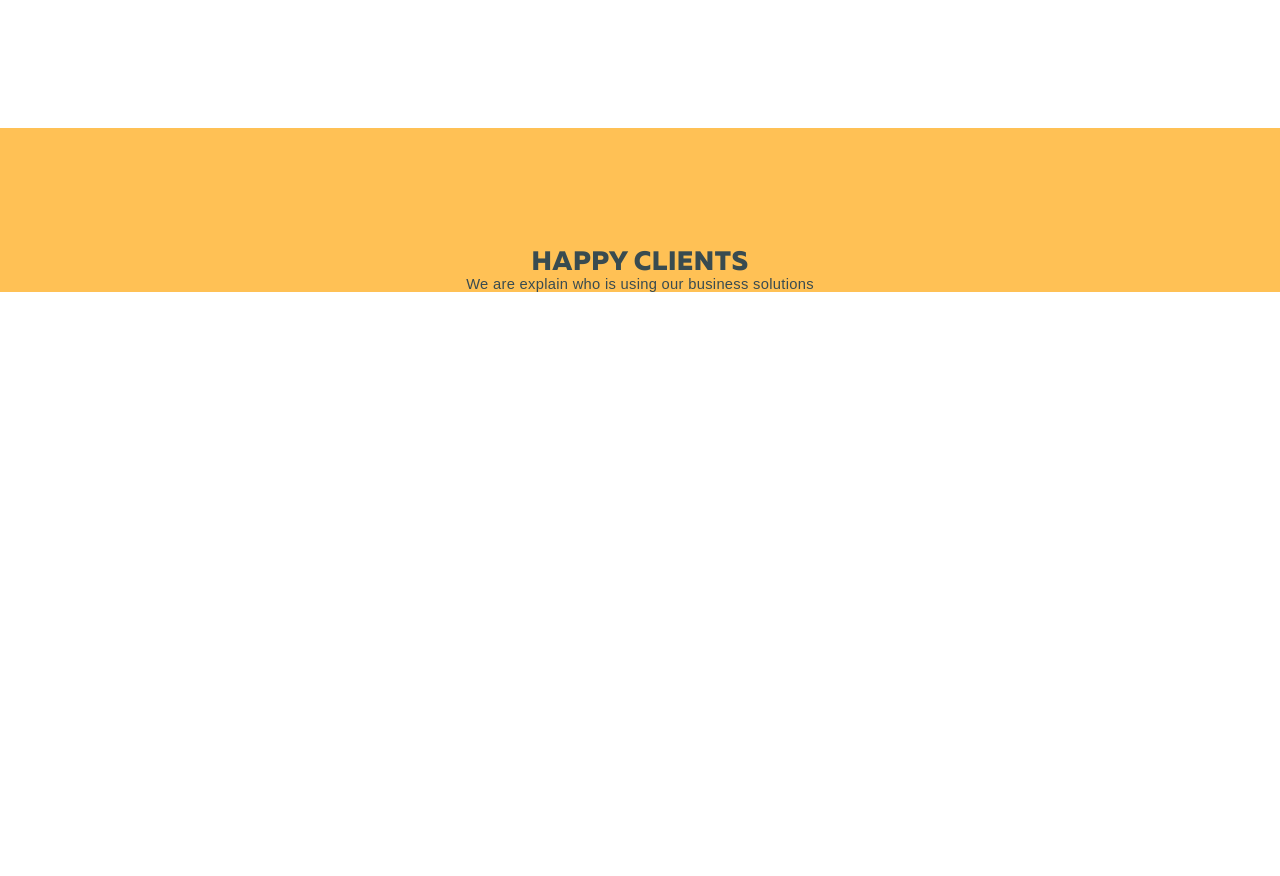
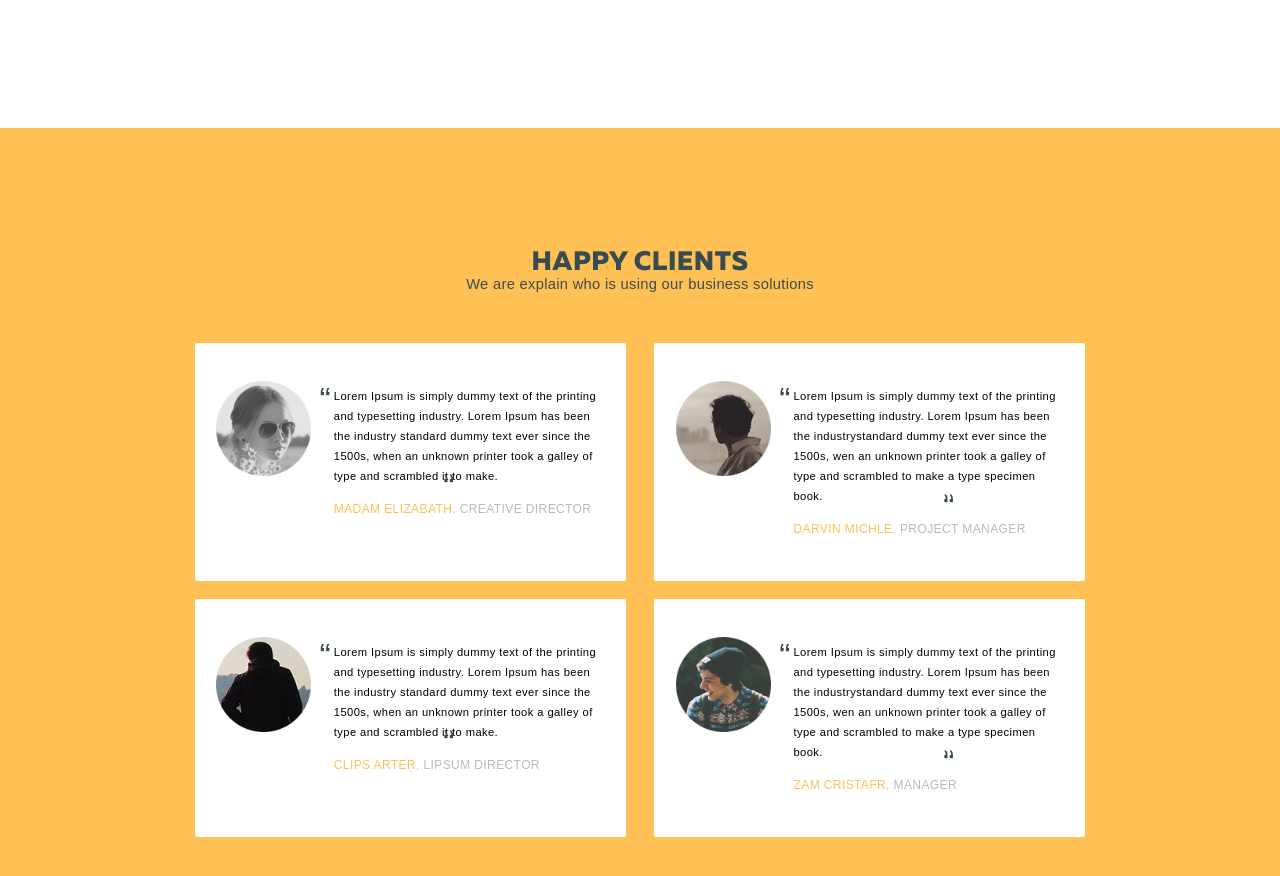
Before and after one commit to Vlada25/iTechArt-Task1, a website: page src/index.html in a window 1280 px wide. Shown: the part 3540-4416 px from the top of the page. Before the commit the page ends 3832 px from the top, so only its background shows below. Drawn offline with Linux system fonts and the light colour scheme.

Commit message:
Created happy clients block

```diff
--- a/src/css/style.less
+++ b/src/css/style.less
@@ -266,6 +266,86 @@
 }
 
 #clients {
-    padding: 121px @block-padding 0 @block-padding;
+    padding: 121px @block-padding 142px @block-padding;
     background-color: @orange-color;
 }
+
+.comment__container {
+    margin-top: 33px;
+}
+
+.comment__container_item {
+    display: flex;
+    flex-direction: row;
+    flex-basis: 48.4%;
+    background-color: white;
+    border-radius: 2px;
+    margin-top: 18px;
+    padding-top: 38px;
+    padding-bottom: 42px;
+}
+
+.worker-photo {
+    flex-basis: 22%;
+    margin-left: 5%;
+
+    img {
+        width: 100%;
+    }
+}
+
+.comment-text {
+    flex-basis: 62%;
+    display: flex;
+    flex-direction: column;
+    font-size: 0.7rem;
+
+    p {
+        margin-top: 5px;
+        margin-bottom: 0;;
+        line-height: 20px;
+        letter-spacing: 0.4px;
+    }
+}
+
+.quotes {
+    color: @dark-font-color;
+    font-size: 2.1rem;
+}
+
+.quotes-1 {
+    flex-basis: 3.3%;
+    margin-left: 2%;
+}
+
+.quotes-2 {
+    transform: scaleY(-1);
+    margin-left: 41%;
+    margin-top: -15px;
+}
+
+.quotes-3 {
+    transform: scaleY(-1);
+    margin-left: 56%;
+    margin-top: -15px;
+}
+
+.worker-name-post {
+    display: flex;
+    flex-direction: row;
+    text-transform: uppercase;
+    margin-top: -10px;
+
+    p {
+        margin: 0;
+        font-size: 0.75rem;
+    }
+}
+
+.worker-name {
+    color: @orange-color;
+}
+
+.worker-post {
+    color: @gray-font-color;
+}
--- a/src/index.html
+++ b/src/index.html
@@ -208,7 +208,7 @@
 
             <div class="how-it-works__container_item">
                 <div class="img-container">
-                    <img src="img/hiw-icon2.png" alt="headphones">
+                    <img src="img/hiw-icon2.png" alt="lock">
                 </div>
                 <h3>step 2</h3>
                 <p>Lorem Ipsum is simply dummy text of the printing and typesetting ind
@@ -217,7 +217,7 @@
 
             <div class="how-it-works__container_item">
                 <div class="img-container">
-                    <img src="img/hiw-icon3.png" alt="headphones">
+                    <img src="img/hiw-icon3.png" alt="cloud">
                 </div>
                 <h3>step 3</h3>
                 <p>Lorem Ipsum is simply dummy text of the printing and typesetting ind
@@ -226,7 +226,7 @@
 
             <div class="how-it-works__container_item">
                 <div class="img-container">
-                    <img src="img/hiw-icon4.png" alt="headphones">
+                    <img src="img/hiw-icon4.png" alt="hand">
                 </div>
                 <h3>step 4</h3>
                 <p>Lorem Ipsum is simply dummy text of the printing and typesetting ind
@@ -241,6 +241,77 @@
     <div id="clients">
         <h2 class="font-dark">happy clients</h2>
         <h4 class="font-dark">We are explain who is using our business solutions</h4>
+
+        <div class="container comment__container">
+            <div class=" comment__container_item">
+                <div class="worker-photo">
+                    <img src="img/worker-photo1.png" alt="worker 1">
+                </div>
+                <div class="quotes quotes-1">&ldquo;</div>
+                <div class="comment-text">
+                    <p>Lorem Ipsum is simply dummy text of the printing and typesetting industry. Lorem Ipsum has been
+                        the industry standard dummy text ever since the 1500s, when an unknown printer took a galley of
+                        type and scrambled it to make.</p>
+                    <div class="quotes quotes-2">&bdquo;</div>
+                    <div class="worker-name-post">
+                        <p class="worker-name">madam elizabath,&nbsp;</p>
+                        <p class="worker-post">creative director</p>
+                    </div>
+                </div>
+            </div>
+
+            <div class=" comment__container_item">
+                <div class="worker-photo">
+                    <img src="img/worker-photo2.png" alt="worker 2">
+                </div>
+                <div class="quotes quotes-1">&ldquo;</div>
+                <div class="comment-text">
+                    <p>Lorem Ipsum is simply dummy text of the printing and typesetting industry. Lorem Ipsum has been
+                        the industrystandard dummy text ever since the 1500s, wen an unknown printer took a galley of
+                        type and scrambled to make a type specimen book.</p>
+                    <div class="quotes quotes-3">&bdquo;</div>
+                    <div class="worker-name-post">
+                        <p class="worker-name">darvin michle,&nbsp;</p>
+                        <p class="worker-post">project manager</p>
+                    </div>
+                </div>
+            </div>
+
+            <div class=" comment__container_item">
+                <div class="worker-photo">
+                    <img src="img/worker-photo3.png" alt="worker 3">
+                </div>
+                <div class="quotes quotes-1">&ldquo;</div>
+                <div class="comment-text">
+                    <p>Lorem Ipsum is simply dummy text of the printing and typesetting industry. Lorem Ipsum has been
+                        the industry standard dummy text ever since the 1500s, when an unknown printer took a galley of
+                        type and scrambled it to make.</p>
+                    <div class="quotes quotes-2">&bdquo;</div>
+                    <div class="worker-name-post">
+                        <p class="worker-name">clips arter,&nbsp;</p>
+                        <p class="worker-post">lipsum director</p>
+                    </div>
+                </div>
+            </div>
+
+            <div class=" comment__container_item">
+                <div class="worker-photo">
+                    <img src="img/worker-photo4.png" alt="worker 4">
+                </div>
+                <div class="quotes quotes-1">&ldquo;</div>
+                <div class="comment-text">
+                    <p>Lorem Ipsum is simply dummy text of the printing and typesetting industry. Lorem Ipsum has been
+                        the industrystandard dummy text ever since the 1500s, wen an unknown printer took a galley of
+                        type and scrambled to make a type specimen book.</p>
+                    <div class="quotes quotes-3">&bdquo;</div>
+                    <div class="worker-name-post">
+                        <p class="worker-name">zam cristafr,&nbsp;</p>
+                        <p class="worker-post">manager</p>
+                    </div>
+                </div>
+            </div>
+        </div>
+    </div>
     </div>
 </body>
 
```
Also changed, not shown: src/css/style.css, src/img/worker-photo1.png (added), src/img/worker-photo2.png (added), src/img/worker-photo3.png (added), src/img/worker-photo4.png (added).
